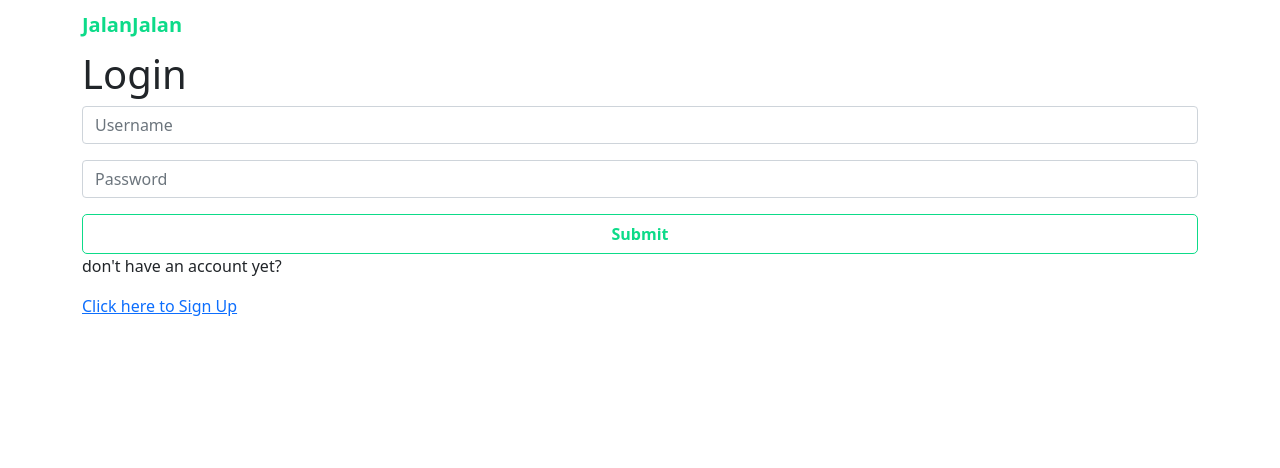
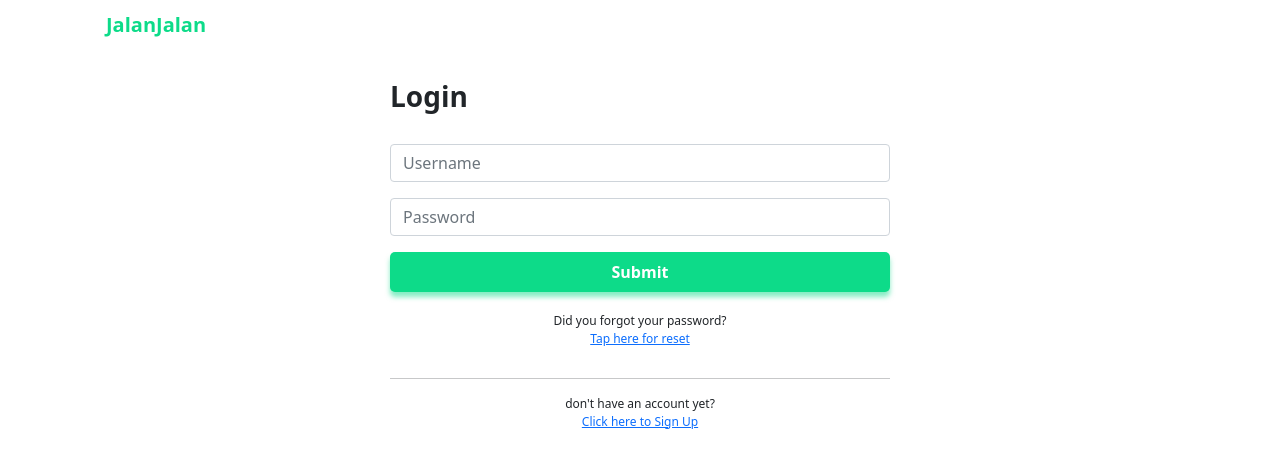
Before and after one commit to ekaadwar/JALAN-JALAN-FE-WEB, a React (Create React App) app: page /login in a window 1280 px wide. Shown: the top 468 px of the page. Built offline with nearby package versions, Linux system fonts and the light colour scheme.

Commit message:
fix the style of the Login page, create a component to store Auth styles in AuthStyles.js

```diff
--- /dev/null
+++ b/src/components/AuthStyles.js
@@ -0,0 +1,32 @@
+import styled from "styled-components";
+
+export const ContentWrapper = styled.section`
+  height: 90vh;
+  width: 100%;
+  //   background-color: grey;
+  display: flex;
+  flex-direction: column;
+  align-items: center;
+`;
+
+export const MaxWidth = styled.section`
+  width: 100%;
+  max-width: 500px;
+`;
+
+export const FormAuth = styled.form`
+  width: 100%;
+  margin-bottom: 20px;
+`;
+
+export const PAuth = styled.p`
+  text-align: center;
+  margin: 0;
+  padding: 0;
+  font-size: 12px;
+`;
+
+export const Hr = styled.hr`
+  margin-top: 30px;
+  padding: 0;
+`;
--- a/src/pages/Login.js
+++ b/src/pages/Login.js
@@ -1,32 +1,45 @@
 import React from "react";
-import { Container, Form } from "react-bootstrap";
+import { Container, Form, Row, Col } from "react-bootstrap";
 import { Link } from "react-router-dom";
+import { ContentWrapper, MaxWidth, FormAuth, PAuth, Hr } from "../components/AuthStyles";
 
 import AuthHeader from "../components/AuthHeader";
 import AuthButton from "../components/AuthButton";
+import AuthTitle from "../components/AuthTitle";
 
 // import { FloatingLabel } from "react-bootstrap";
 
 export default function Login() {
   return (
-    <>
+    <Container>
+      <Row>
+        <Col>
           <AuthHeader />
-      <section>
-        <Container>
-          <h1>Login</h1>
-          <Form>
+          <ContentWrapper>
+            <MaxWidth>
+              <AuthTitle title="Login" />
+              <FormAuth>
                 <Form.Group className="mb-3" controlId="formBasicEmail">
                   <Form.Control type="email" placeholder="Username" />
                 </Form.Group>
                 <Form.Group className="mb-3" controlId="formBasicPassword">
                   <Form.Control type="password" placeholder="Password" />
                 </Form.Group>
-            <AuthButton />
-            <p>don't have an account yet?</p>
+                <AuthButton isPrimary />
+              </FormAuth>
+              <PAuth>Did you forgot your password?</PAuth>
+              <PAuth>
+                <Link to="/forgot">Tap here for reset</Link>
+              </PAuth>
+              <Hr />
+              <PAuth>don't have an account yet?</PAuth>
+              <PAuth>
                 <Link to="/register">Click here to Sign Up</Link>
-          </Form>
+              </PAuth>
+            </MaxWidth>
+          </ContentWrapper>
+        </Col>
+      </Row>
     </Container>
-      </section>
-    </>
   );
 }
--- a/src/pages/Register.js
+++ b/src/pages/Register.js
@@ -1,49 +1,22 @@
 import React from "react";
 import { Link } from "react-router-dom";
-import { Container, Form } from "react-bootstrap";
+import { Container, Form, Row, Col } from "react-bootstrap";
 import AuthHeader from "../components/AuthHeader";
 import AuthTitle from "../components/AuthTitle";
 import AuthButton from "../components/AuthButton";
-
-import styled from "styled-components";
-
-const ContentWrapper = styled.section`
-  height: 90vh;
-  width: 100%;
-  //   background-color: grey;
-  display: flex;
-  flex-direction: column;
-  align-items: center;
-`;
-
-const MaxWidth = styled.section`
-  width: 100%;
-  max-width: 500px;
-`;
-
-const FormAuth = styled.form`
-  //   background-color: coral;
-  width: 100%;
-`;
-
-const PAuth = styled.p`
-  text-align: center;
-  margin-top: 0;
-  margin-bottom: 10px;
-
-  //   background-color: grey;
-`;
-
-const Hr = styled.hr`
-  margin-top: 30px;
-  padding: 0;
-`;
+import { ContentWrapper, MaxWidth, FormAuth, PAuth, Hr } from "../components/AuthStyles";
 
 export default function Register() {
   return (
     <Container>
+      {/* <Row>
+        <Col sm={8}>1</Col>
+        <Col sm={4}>2</Col>
+      </Row> */}
+
+      <Row>
+        <Col>
           <AuthHeader />
-      <section className="test">Hello</section>
           <ContentWrapper>
             <MaxWidth>
               <AuthTitle title="Register" />
@@ -66,6 +39,8 @@ export default function Register() {
               </Link>
             </MaxWidth>
           </ContentWrapper>
+        </Col>
+      </Row>
     </Container>
   );
 }
--- a/src/styles/responsive.css
+++ b/src/styles/responsive.css
@@ -1,3 +1,3 @@
-.test {
-  background-color: grey;
+section.wide {
+  display: none;
 }
```
Lines whose indentation alone changed are shown as unchanged.
